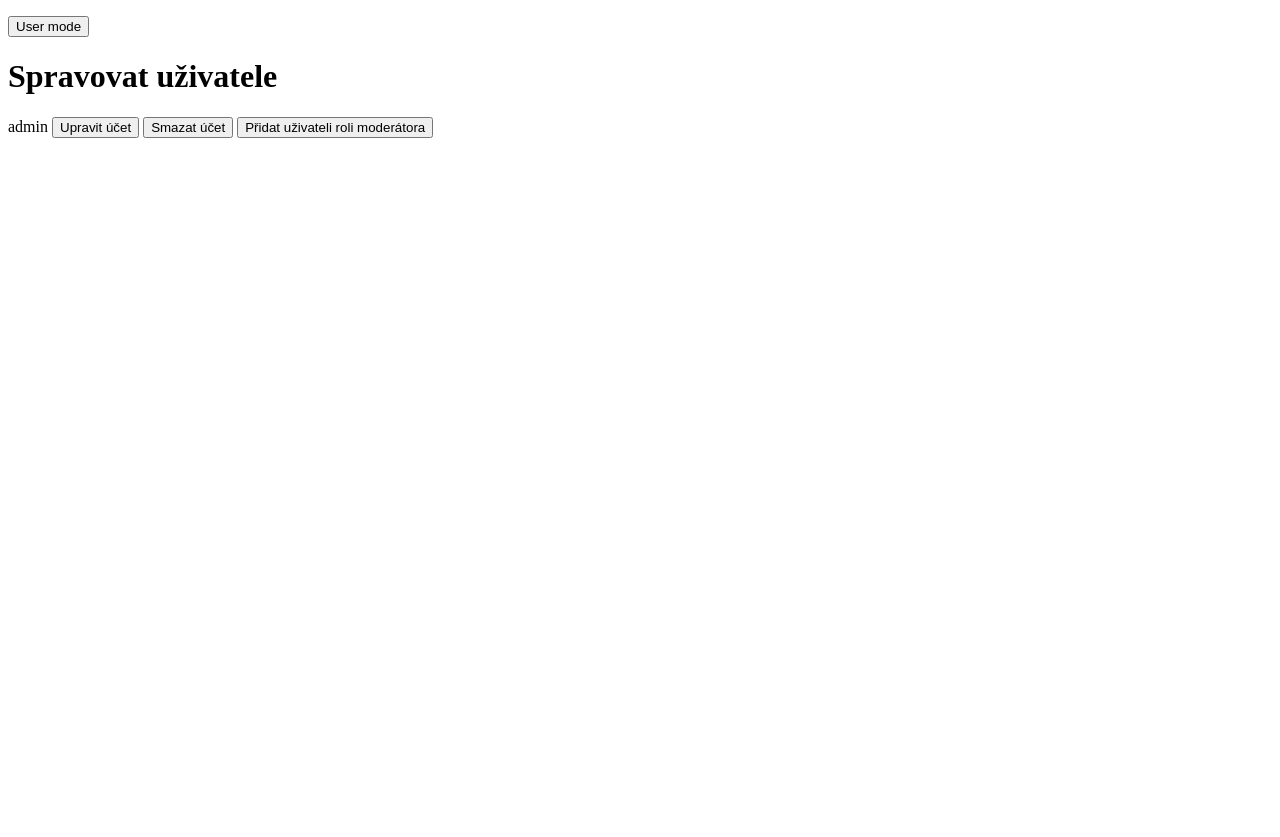
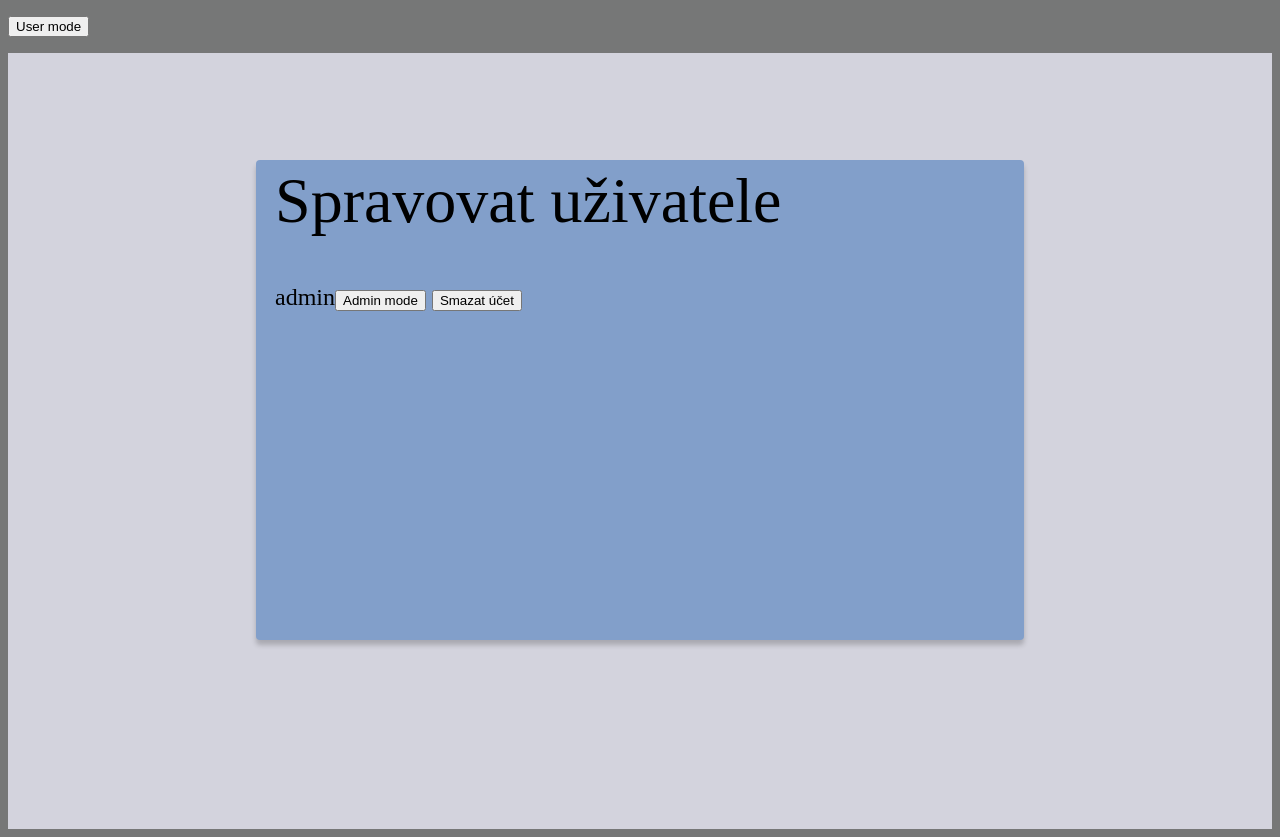
Before and after one commit to mathew35/Website-IIS_ITU-Zelny_trh, a PHP site: page /adminmode.php in a window 1280 px wide. Before the commit the page ends 138 px from the top, so only its background shows below. Run offline with PHP 8.4, Linux system fonts and the light colour scheme; data comes from the database, SQL or seed files in the repository.

Commit message:
pridani/odebrani role moderator

```diff
--- a/adminmode.php
+++ b/adminmode.php
@@ -17,10 +17,15 @@ class AdminMode
 
 
         for ($i = 0; $i < $getname->rowCount(); $i++) {
-            echo '<p>' . $name[1] . ' <button onclick="edituser(' . $name[0] . ')">Upravit účet</button>' .
-            ' <button onclick="deleteuser(' . $name[0] . ')">Smazat účet</button>'.
-            ' <button onclick="addmoder(' . $name[0] . ')">Přidat uživateli roli moderátora</button>'.'</p>';
-            ' <button onclick="addmoder(' . $name[0] . ')">Odebrat uživateli roli moderátora</button>'.'</p>';
+
+            echo '<p>' . $name[1] . '<a href="edituser.php"><button>Admin mode</button></a>' .
+            ' <button onclick="deleteuser(' . $name[0] . ')">Smazat účet</button>';
+            if($name[5]==0){
+                echo ' <button onclick="addmoder(' . $name[0] .','. $name[5] . ')">Přidat uživateli roli moderátora</button>'.'</p>';
+            }
+            else if($name[5]==2){
+                echo ' <button onclick="addmoder(' . $name[0] .','. $name[5] . ')">Odebrat uživateli roli moderátora</button>'.'</p>';
+            }
             $name = $getname->fetch();
         }
     }
@@ -35,24 +40,28 @@ $amode = new AdminMode();
 <html>
 <head>
     <script src="https://ajax.googleapis.com/ajax/libs/jquery/3.6.1/jquery.min.js"> </script>
+    <meta name="viewport" content="width=device-width,initial-scale=1.0">
+    <title>Product </title>
     <link rel="stylesheet" href="adminstyle.css">
 </head>
 <body>
-    <p><a href="index3.php"><button>User mode</button></a></p>
-    <div>
+    <p><a href="index3.php"><button type="submit" class="harvest">User mode</button></a></p>
+    <div class="admin-container">
+        <div class="admin-informations-container">
+            <div class="admin-informations-header">
+                <h2> Spravovat uživatele </h2>
+            </div>
 
-        <h1>Spravovat uživatele</h1>
-        <?php $amode->getusers();?>
-
+            <div class="admin-informations-content">
+                <?php $amode->getusers();?>
+            </div>
+        </div>
     </div>
 
 </body>
 </html>
 
 <script>
-    function edituser(id){
-        alert("edit bude tu");
-    }
     function deleteuser(userid){
         $.ajax({
         url: 'deleteuser.php',
--- a/adminstyle.css
+++ b/adminstyle.css
@@ -0,0 +1,57 @@
+body {
+	background: rgb(118, 119, 119);
+}
+
+.admin-container{
+	background: rgb(211, 211, 221);
+	width: 100%;
+	height: 97vh;
+	margin: 0;
+	padding: 0;
+}
+
+.admin-informations-container{
+	border: 1%;
+	border-radius: 4px;
+	box-shadow: 0 5px 5px rgba(0, 0, 0, 0.2);
+	outline: none;
+	background: #829fca;
+	width: 60%;
+    height: 60%;
+	position: absolute;
+	top: 50%;
+	left: 50%;
+	transform: translate(-50%, -50%);
+	overflow: auto;
+}
+
+.admin-informations-header {
+	margin: auto;
+	margin-top: 0.5%;
+	margin-bottom: 0.5%;
+	background: #829fca;
+	width: 99%;
+    height: 20%;
+}
+
+.admin-informations-header h2{
+	font-weight: 300;
+    font-size: 400%;
+	margin: auto;
+	margin-left: 2%;
+}
+
+.admin-informations-content {
+	width: 99%;
+	background: #829fca;
+	margin: auto;
+}
+
+.admin-informations-content p {
+	font-weight: 100;
+    font-size: 150%;
+	border: 5%;
+    border-color: black;
+	border-radius: 4px;
+	margin-left: 2%;
+}
--- a/deleteuser.php
+++ b/deleteuser.php
@@ -1,6 +1,8 @@
 <?php
     require "services.php";
     function deleteuser($userid){
+        echo "tady bude uzivatel smazan";
+        //TODO - Napojeni na vsechno s nim souvisejici
         // $db = new AccountService();
         // $db->remove("ACCOUNTS", "ID='" . $userid . "'");
         // echo $userid . " byl odstraněn";
--- /dev/null
+++ b/edituser.php
@@ -0,0 +1 @@
+edit
```
Also changed, not shown: adddelmod.php (+10 -7 lines).
